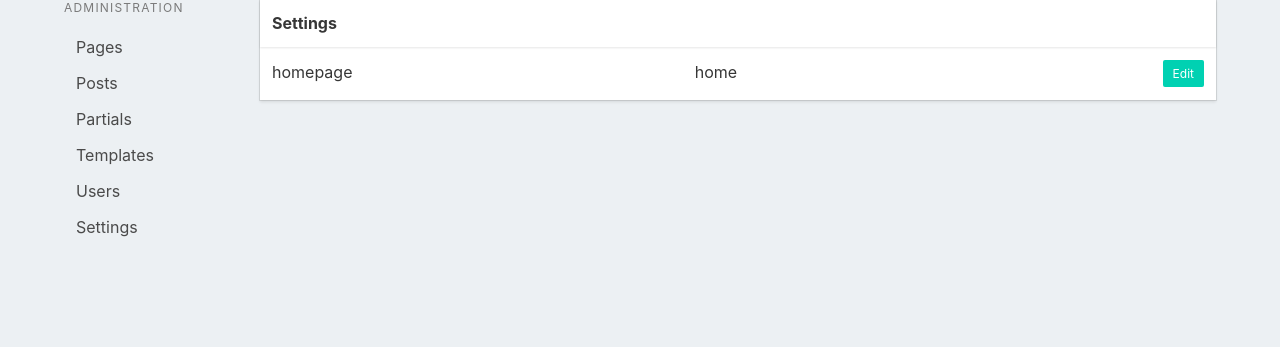
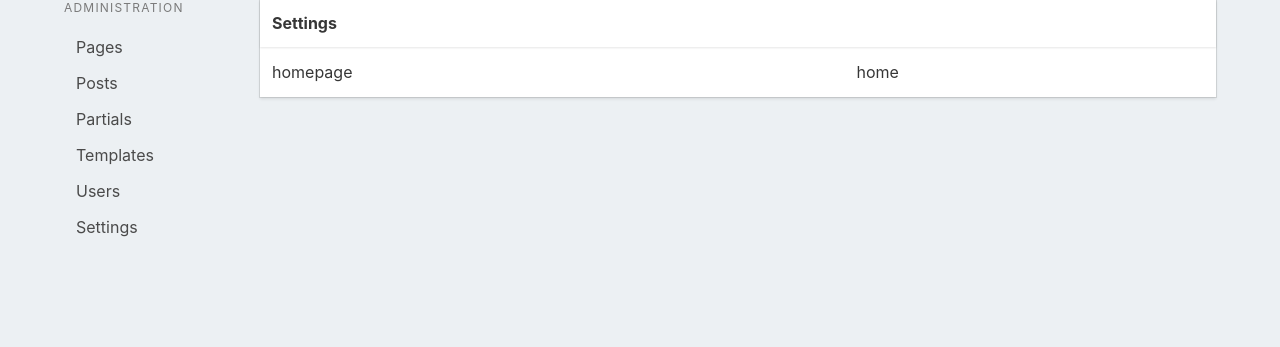
Before and after one commit to wilsonmar/PythonFlask-CMSBlueprints, a Flask app: page /admin/settings in a window 1280 px wide. Shown: the part 69-416 px from the top of the page. Run offline with Flask 2, Linux system fonts and the light colour scheme; data comes from the database, SQL or seed files in the repository; some libraries are stand-ins or nearby versions.

Commit message:
refactor: remove edit feature

```diff
--- a/cms/templates/admin/settings.html
+++ b/cms/templates/admin/settings.html
@@ -13,7 +13,6 @@
             <tr>
               <td>{{ item.key }}</td>
               <td>{{ item.value }}</td>
-              <td><a class="button is-small is-primary is-pulled-right" href="{{ url_for('edit_setting', id=item.id) }}">Edit</a></td>
             </tr>
           {% endfor %}
         </tbody>
--- a/cms/templates/admin/users.html
+++ b/cms/templates/admin/users.html
@@ -12,7 +12,6 @@
           {% for user in users %}
             <tr>
               <td>{{ user.username }}</td>
-              <td><a class="button is-small is-primary is-pulled-right" href="{{ url_for('edit_user', id=item.id) }}">Edit</a></td>
             </tr>
           {% endfor %}
         </tbody>
```
